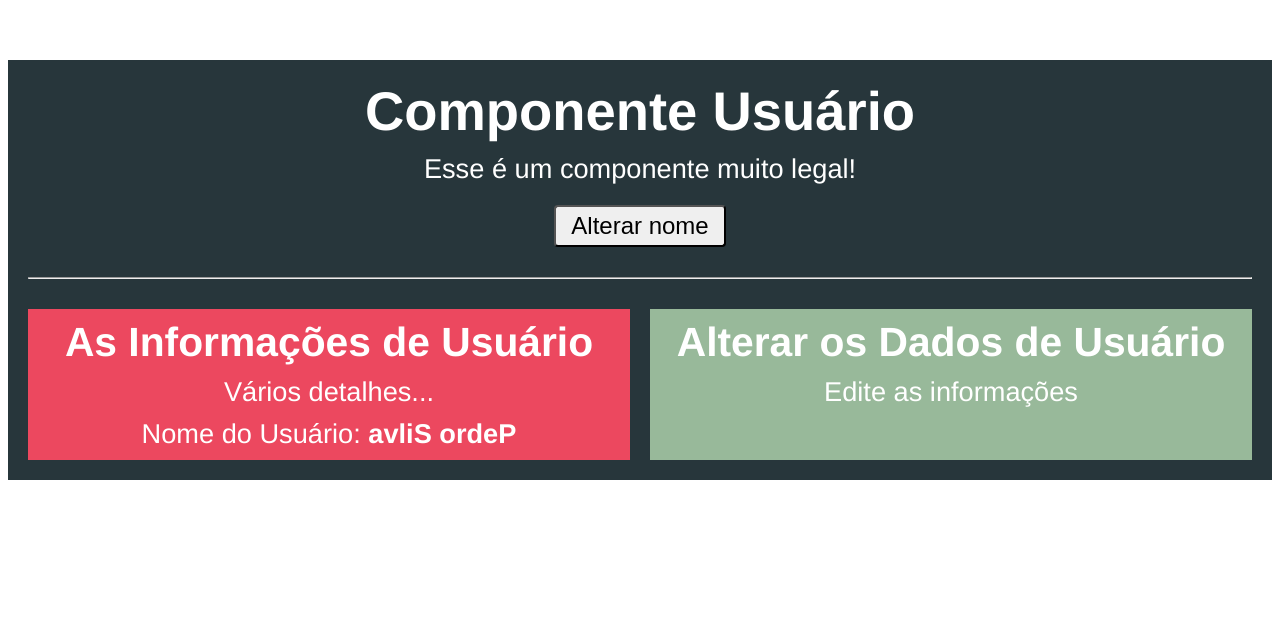
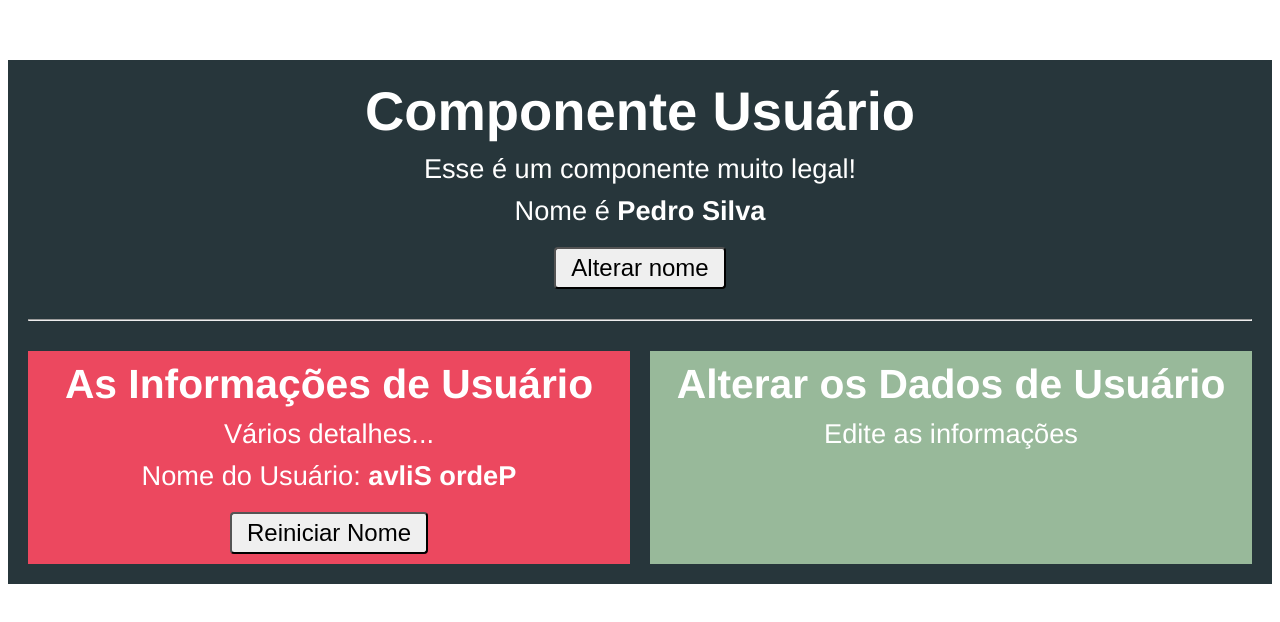
Before and after one commit to robertov8/cursovuejs2modulo1, a Vue app in the folder comunicacao/: page / in a window 1280 px wide. Shown: the top 622 px of the page. Built offline with nearby package versions, Linux system fonts and the light colour scheme.

Commit message:
121. Comunicação Indireta com Eventos Personalizados

```diff
--- a/comunicacao/src/components/Usuario.vue
+++ b/comunicacao/src/components/Usuario.vue
@@ -2,12 +2,15 @@
     <div class="container">
         <h1>Componente Usuário</h1>
         <p>Esse é um componente muito legal!</p>
+        <p>Nome é <strong>{{ nome }}</strong></p>
         <button @click="alterarNome">Alterar nome</button>
 
         <hr>
         <div class="componentes">
-            <app-usuario-info :nome="nome" />
-            <app-usuario-editar />
+            <app-usuario-info
+                    :nome="nome"
+                    @nomeMudou="nome = $event.novo"/>
+            <app-usuario-editar/>
         </div>
     </div>
 </template>
@@ -18,14 +21,14 @@
 
     export default {
         data() {
-        return { nome: 'Pedro Silva' };
+            return {nome: 'Pedro Silva'};
         },
         methods: {
             alterarNome() {
                 this.nome = 'Ana Silva';
             }
         },
-    components: { AppUsuarioInfo, AppUsuarioEditar }
+        components: {AppUsuarioInfo, AppUsuarioEditar}
     }
 </script>
 
--- a/comunicacao/src/components/UsuarioInfo.vue
+++ b/comunicacao/src/components/UsuarioInfo.vue
@@ -3,6 +3,7 @@
         <h2>As Informações de Usuário</h2>
         <p>Vários detalhes...</p>
         <p>Nome do Usuário: <strong>{{ inverterNome() }}</strong></p>
+        <button @click="reiniciarNome">Reiniciar Nome</button>
     </div>
 </template>
 
@@ -21,6 +22,9 @@
         methods: {
             inverterNome() {
                 return this.nome.split('').reverse().join('');
+            },
+            reiniciarNome() {
+                this.$emit('nomeMudou', {novo: 'Pedro Silva'});
             }
         }
     }
```
Lines whose indentation alone changed are shown as unchanged.
